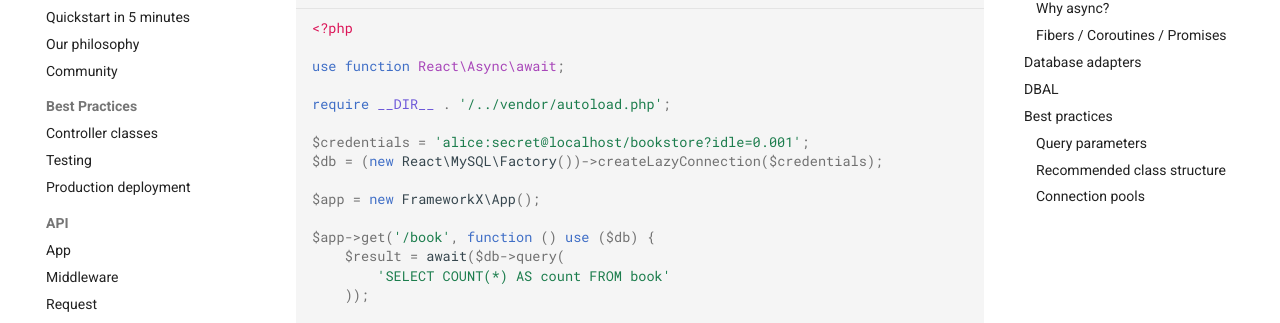
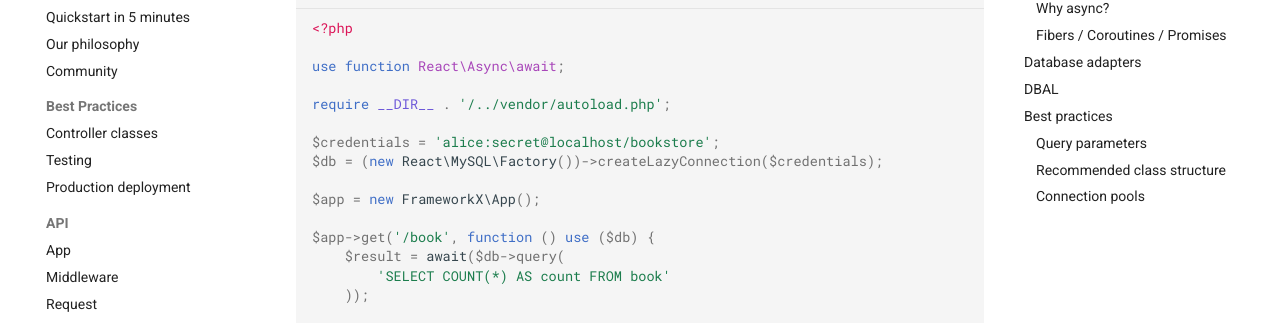
Before and after one commit to clue/framework-x, an MkDocs documentation site: the page built from docs/integrations/database.md, in a window 1280 px wide and 900 px high, scrolled down 309 px. Shown: the part 127-450 px from the top of the window. Built offline with MkDocs 1.6.1 and Material for MkDocs 9.7.7, drawn with Linux system fonts in a browser that asks for light colours; comment, search, counter and statistics services are not loaded; some of the changed text lies outside the part shown.

```diff
--- a/docs/integrations/database.md
+++ b/docs/integrations/database.md
@@ -16,7 +16,7 @@ Let's take a look at the most basic async database integration possible with X:
 
     require __DIR__ . '/../vendor/autoload.php';
 
-    $credentials = 'alice:secret@localhost/bookstore?idle=0.001';
+    $credentials = 'alice:secret@localhost/bookstore';
     $db = (new React\MySQL\Factory())->createLazyConnection($credentials);
 
     $app = new FrameworkX\App();
@@ -44,7 +44,7 @@ Let's take a look at the most basic async database integration possible with X:
 
     require __DIR__ . '/../vendor/autoload.php';
 
-    $credentials = 'alice:secret@localhost/bookstore?idle=0.001';
+    $credentials = 'alice:secret@localhost/bookstore';
     $db = (new React\MySQL\Factory())->createLazyConnection($credentials);
 
     $app = new FrameworkX\App();
@@ -72,7 +72,7 @@ Let's take a look at the most basic async database integration possible with X:
 
     require __DIR__ . '/../vendor/autoload.php';
 
-    $credentials = 'alice:secret@localhost/bookstore?idle=0.001';
+    $credentials = 'alice:secret@localhost/bookstore';
     $db = (new React\MySQL\Factory())->createLazyConnection($credentials);
 
     $app = new FrameworkX\App();
@@ -214,7 +214,7 @@ from a [route placeholder](../api/app.md#routing) like this:
 
     require __DIR__ . '/../vendor/autoload.php';
 
-    $credentials = 'alice:secret@localhost/bookstore?idle=0.001';
+    $credentials = 'alice:secret@localhost/bookstore';
     $db = (new React\MySQL\Factory())->createLazyConnection($credentials);
 
     $app = new FrameworkX\App();
@@ -252,7 +252,7 @@ from a [route placeholder](../api/app.md#routing) like this:
 
     require __DIR__ . '/../vendor/autoload.php';
 
-    $credentials = 'alice:secret@localhost/bookstore?idle=0.001';
+    $credentials = 'alice:secret@localhost/bookstore';
     $db = (new React\MySQL\Factory())->createLazyConnection($credentials);
 
     $app = new FrameworkX\App();
@@ -290,7 +290,7 @@ from a [route placeholder](../api/app.md#routing) like this:
 
     require __DIR__ . '/../vendor/autoload.php';
 
-    $credentials = 'alice:secret@localhost/bookstore?idle=0.001';
+    $credentials = 'alice:secret@localhost/bookstore';
     $db = (new React\MySQL\Factory())->createLazyConnection($credentials);
 
     $app = new FrameworkX\App();
@@ -371,7 +371,7 @@ controller and uses dependency injection (DI) or a
 
     require __DIR__ . '/../vendor/autoload.php';
 
-    $credentials = 'alice:secret@localhost/bookstore?idle=0.001';
+    $credentials = 'alice:secret@localhost/bookstore';
     $db = (new React\MySQL\Factory())->createLazyConnection($credentials);
     $repository = new Acme\Todo\BookRepository($db);
 
@@ -394,7 +394,7 @@ controller and uses dependency injection (DI) or a
 
     $container = new FrameworkX\Container([
         React\MySQL\ConnectionInterface::class => function () {
-            $credentials = 'alice:secret@localhost/bookstore?idle=0.001';
+            $credentials = 'alice:secret@localhost/bookstore';
             return (new React\MySQL\Factory())->createLazyConnection($credentials);
         }
     ]);
```
Also changed, not shown: docs/async/coroutines.md (+2 -2 lines), docs/async/fibers.md (+1 -1 lines), docs/async/promises.md (+2 -2 lines), docs/best-practices/controllers.md (+1 -1 lines).
